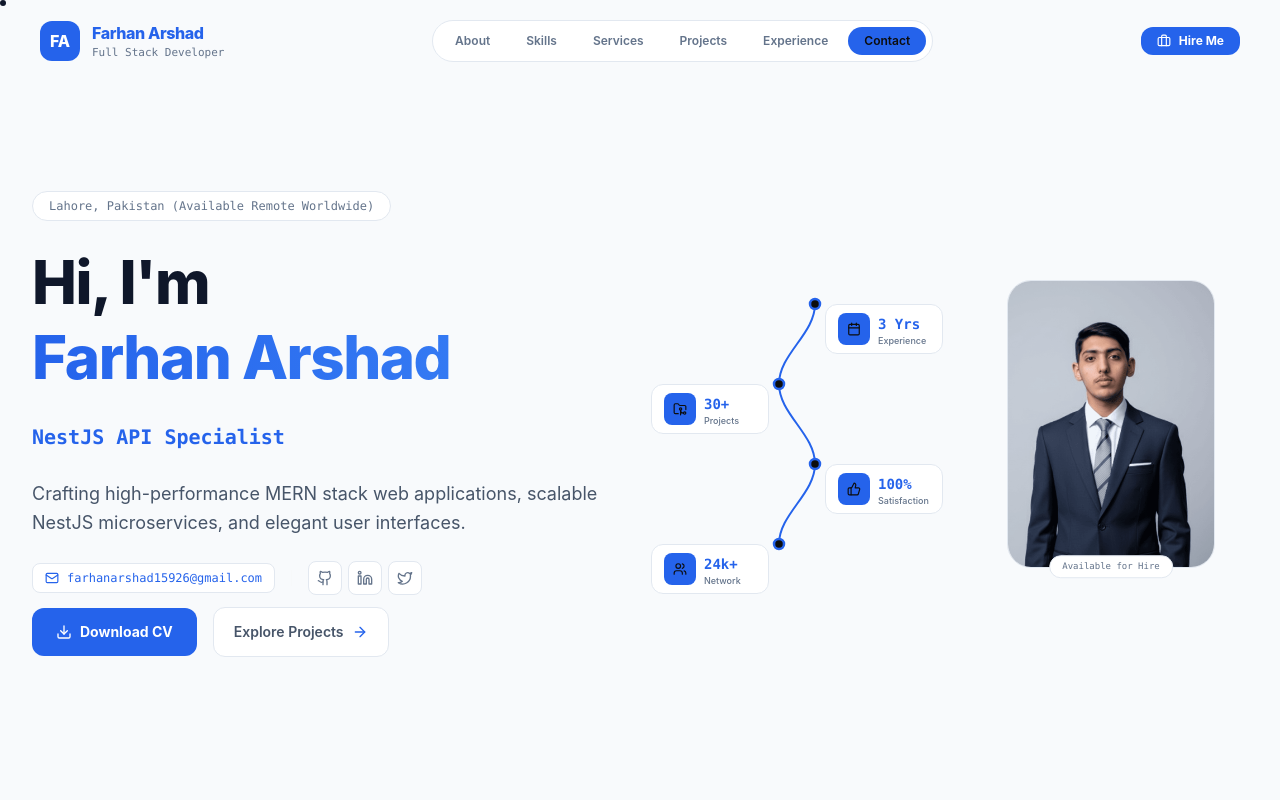
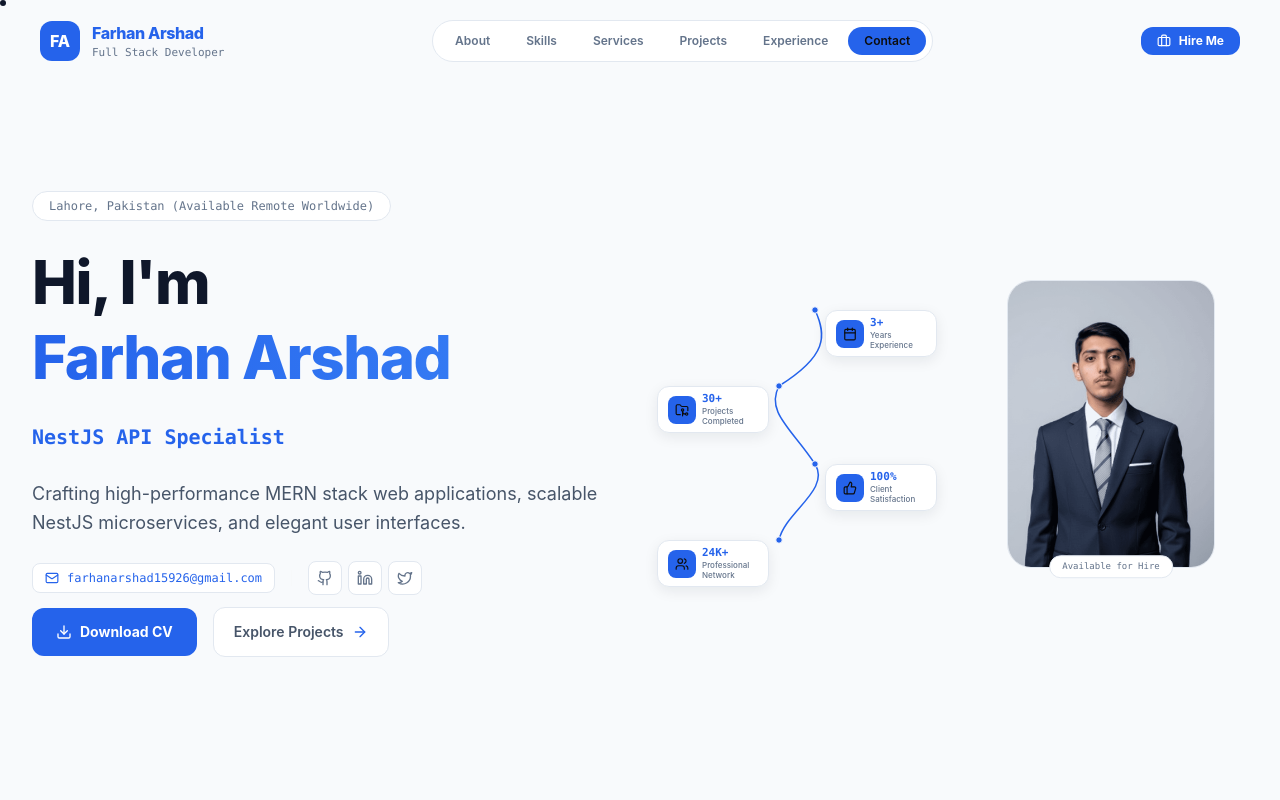
Before and after one commit to FarhanArshad80/Farhan-Arshad-protoflio-, a React (Vite) app: page / in a window 1280 px wide. Shown: the top 800 px of the page. Built offline with nearby package versions, Linux system fonts and the light colour scheme.

Commit message:
Update Hero component styles and add asset images
Replit-Commit-Author: Agent

```diff
--- a/src/components/Hero.tsx
+++ b/src/components/Hero.tsx
@@ -12,10 +12,10 @@ const ROTATING_ROLES = [
 ];
 
 const STATS = [
-  { icon: Calendar, end: 3, suffix: ' Yrs', label: 'Experience' },
-  { icon: FolderGit2, end: 30, suffix: '+', label: 'Projects' },
-  { icon: ThumbsUp, end: 100, suffix: '%', label: 'Satisfaction' },
-  { icon: Users, end: 24, suffix: 'k+', label: 'Network' },
+  { icon: Calendar, end: 3, suffix: '+', label: 'Years', detail: 'Experience' },
+  { icon: FolderGit2, end: 30, suffix: '+', label: 'Projects', detail: 'Completed' },
+  { icon: ThumbsUp, end: 100, suffix: '%', label: 'Client', detail: 'Satisfaction' },
+  { icon: Users, end: 24, suffix: 'K+', label: 'Professional', detail: 'Network' },
 ];
 
 function useCountUp(end: number, duration = 1.2, startDelay = 0) {
@@ -30,14 +30,14 @@ function useCountUp(end: number, duration = 1.2, startDelay = 0) {
   return { ref, val };
 }
 
-const SNK_W = 60, SNK_H = 320, CARD_W = 118, GAP = 10;
+const SNK_W = 64, SNK_H = 300, CARD_W = 112, GAP = 10;
 const SNAKE_NODES = [
-  { x: 48, y: 40, side: 'right' }, { x: 12, y: 120, side: 'left' },
-  { x: 48, y: 200, side: 'right' }, { x: 12, y: 280, side: 'left' },
+  { x: 50, y: 36, side: 'right' }, { x: 14, y: 112, side: 'left' },
+  { x: 50, y: 190, side: 'right' }, { x: 14, y: 266, side: 'left' },
 ];
 const SNAKE_PATH =
-  `M ${SNAKE_NODES[0].x} ${SNAKE_NODES[0].y} C 48 70, 12 90, ${SNAKE_NODES[1].x} ${SNAKE_NODES[1].y} ` +
-  `C 12 150, 48 170, ${SNAKE_NODES[2].x} ${SNAKE_NODES[2].y} C 48 230, 12 250, ${SNAKE_NODES[3].x} ${SNAKE_NODES[3].y}`;
+  `M ${SNAKE_NODES[0].x} ${SNAKE_NODES[0].y} C 62 62, 62 82, ${SNAKE_NODES[1].x} ${SNAKE_NODES[1].y} ` +
+  `C 0 138, 28 156, ${SNAKE_NODES[2].x} ${SNAKE_NODES[2].y} C 66 216, 20 238, ${SNAKE_NODES[3].x} ${SNAKE_NODES[3].y}`;
 
 const SnakePanel: React.FC<{ accentHex: string }> = ({ accentHex }) => (
   <div className="relative select-none flex-shrink-0" style={{ width: SNK_W, height: SNK_H, overflow: 'visible' }}>
@@ -49,10 +49,10 @@ const SnakePanel: React.FC<{ accentHex: string }> = ({ accentHex }) => (
           <stop offset="100%" stopColor={accentHex} />
         </linearGradient>
       </defs>
-      <motion.path d={SNAKE_PATH} stroke="url(#snkG)" strokeWidth="2" strokeLinecap="round" strokeDasharray="6 8" fill="none"
+      <motion.path d={SNAKE_PATH} stroke="url(#snkG)" strokeWidth="1.5" strokeLinecap="round" fill="none"
         initial={{ pathLength: 0, opacity: 0 }} animate={{ pathLength: 1, opacity: 1 }} transition={{ duration: 1.8, delay: 0.4, ease: 'easeInOut' }} />
       {SNAKE_NODES.map((n, i) => (
-        <motion.circle key={i} cx={n.x} cy={n.y} r="5" fill="#0d0d0d" stroke="url(#snkG)" strokeWidth="2.5"
+        <motion.circle key={i} cx={n.x} cy={n.y} r="3.25" fill={accentHex} stroke="#FFFFFF" strokeWidth="1"
           initial={{ scale: 0, opacity: 0 }} animate={{ scale: 1, opacity: 1 }} transition={{ duration: 0.3, delay: 0.7 + i * 0.2 }} />
       ))}
     </svg>
@@ -63,18 +63,19 @@ const SnakePanel: React.FC<{ accentHex: string }> = ({ accentHex }) => (
       const isRight = n.side === 'right';
       const cardLeft = isRight ? n.x + GAP : n.x - GAP - CARD_W;
       return (
-        <motion.div key={i} className="absolute flex items-center gap-2 px-3 py-2 rounded-xl bg-[#161616] border border-[#f5f0e6]/[0.08] shadow-lg"
+        <motion.div key={i} className="hero-stat-card absolute flex items-center gap-1.5 px-2.5 py-1.5 rounded-xl bg-[#161616] border border-[#f5f0e6]/[0.08]"
           style={{ top: n.y, left: cardLeft, transform: 'translateY(-50%)', minWidth: CARD_W }}
           initial={{ opacity: 0, x: isRight ? 16 : -16 }} animate={{ opacity: 1, x: 0 }} transition={{ duration: 0.45, delay: 1.0 + i * 0.18, ease: 'easeOut' }}
         >
-          <span className={`flex items-center justify-center w-8 h-8 rounded-lg bg-[#b7f34a] shrink-0`}>
+            <span className={`flex items-center justify-center w-7 h-7 rounded-lg bg-[#b7f34a] shrink-0`}>
             <Icon className="w-3.5 h-3.5 text-[#0d0d0d]" />
           </span>
           <div className="leading-none">
-            <p className="text-sm font-black font-mono text-[#b7f34a]">
+            <p className="text-[11px] font-black font-mono text-[#b7f34a]">
               <span ref={ref}>{val}</span>{stat.suffix}
             </p>
-            <p className="text-[9px] text-[#8a8680] font-medium mt-0.5 whitespace-nowrap">{stat.label}</p>
+            <p className="text-[8px] text-[#8a8680] font-medium mt-0.5 leading-tight whitespace-nowrap">{stat.label}</p>
+            <p className="text-[8px] text-[#8a8680] font-medium leading-tight whitespace-nowrap">{stat.detail}</p>
           </div>
         </motion.div>
       );
--- a/src/index.css
+++ b/src/index.css
@@ -73,6 +73,10 @@ html[data-theme='minimal-light'] .bg-grid-pattern {
 
 .glass-card { transition: all 0.3s cubic-bezier(0.16, 1, 0.3, 1); }
 .glass-card:hover { transform: translateY(-4px); }
+
+.hero-stat-card {
+  box-shadow: 0 4px 14px rgba(15, 23, 42, 0.08);
+}
 
 /* Clean Blue theme overrides for legacy utility classes */
 html[data-theme='cyber-neon'] body {
```
Also changed, not shown: attached_assets/image_1787384017243.png (added), attached_assets/image_1787384375241.png (added).
